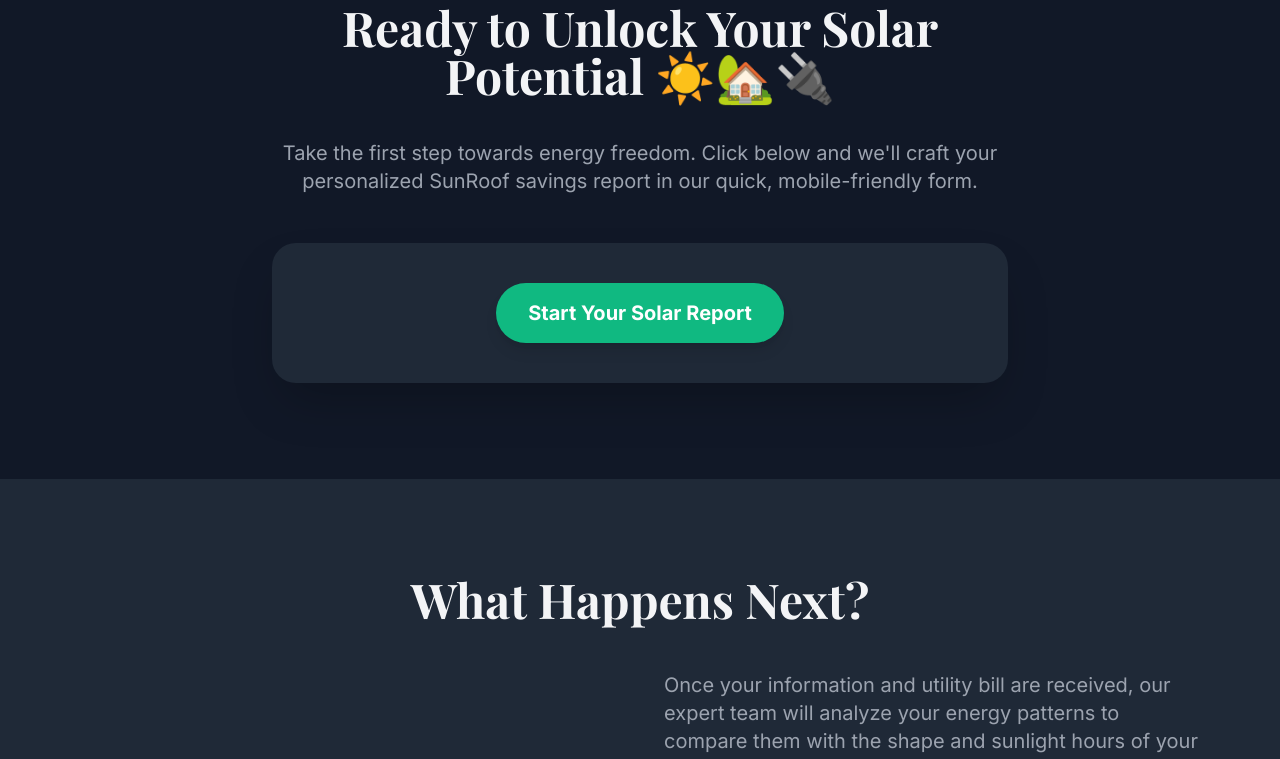
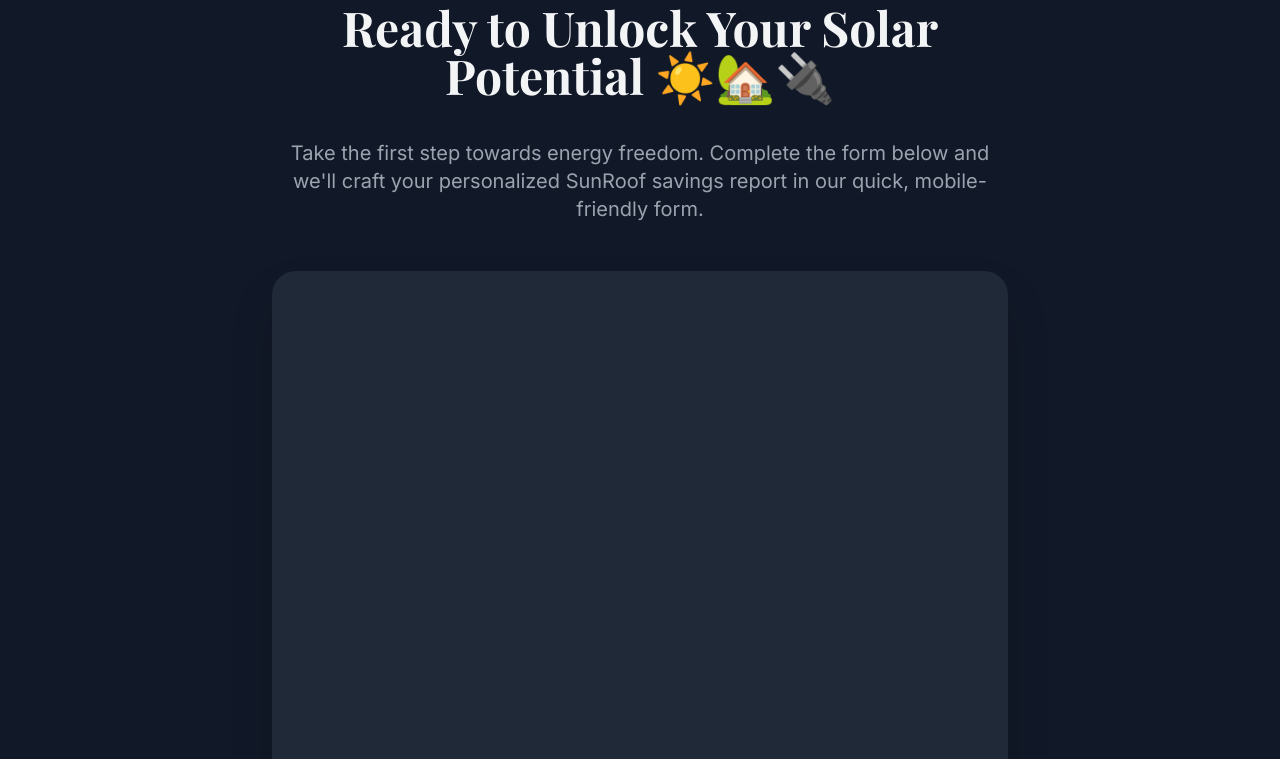
Before and after one commit to joshuamannas/SunRoof-Report-Landing-Page, a plain HTML site: page index.html in a window 1280 px wide. Shown: the part 2189-2948 px from the top of the page. Drawn offline with nearby package versions, Linux system fonts and the light colour scheme; a script that the page names is missing.

Commit message:
Update index.html

```diff
--- a/index.html
+++ b/index.html
@@ -240,13 +240,12 @@
                     Ready to Unlock Your Solar Potential ☀️🏡🔌
                 </h2>
                 <p class="text-lg md:text-xl text-gray-400 text-center mb-12">
-                    Take the first step towards energy freedom. Click below and we'll craft your personalized SunRoof savings report in our quick, mobile-friendly form.
+                    Take the first step towards energy freedom. Complete the form below and we'll craft your personalized SunRoof savings report in our quick, mobile-friendly form.
                 </p>
 
                 <div class="card-elegant p-8 md:p-10 text-center">
-                    <a href="#" class="btn-green text-lg md:text-xl inline-block shadow-lg hover:shadow-xl transform hover:-translate-y-1 w-full md:w-auto" data-tf-popup="01K44G3H6Y8XN5DKEX4J8DYRJY">
-                        Start Your Solar Report
-                    </a>
+                    <!-- Updated to use an inline embed for a better user experience -->
+                    <div data-tf-live="01K44G3H6Y8XN5DKEX4J8DYRJY" class="w-full h-[500px]"></div>
                 </div>
             </div>
         </section>
```
